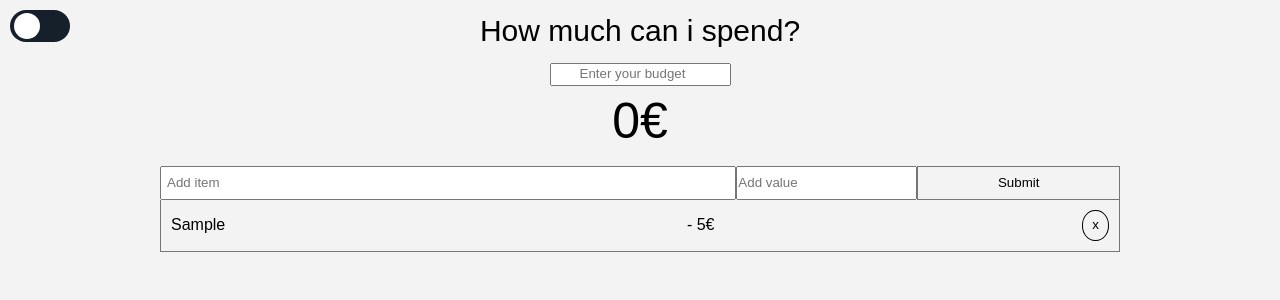
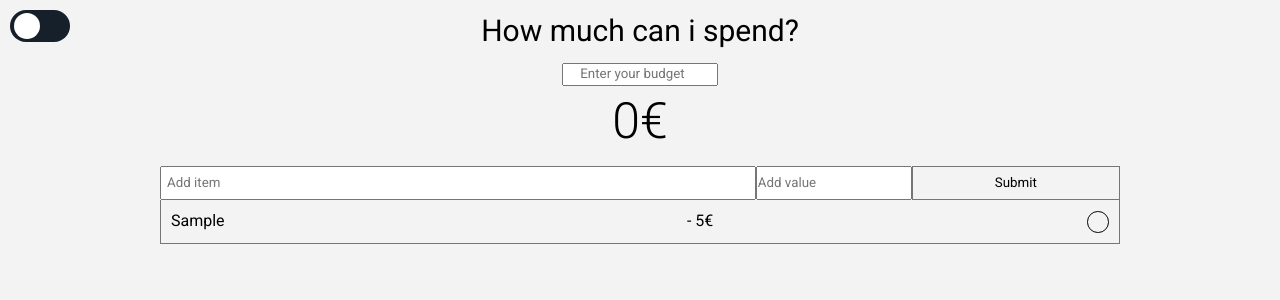
Before and after one commit to martti-n/budget-app, a Vue app: page / in a window 1280 px wide. Both pictures are taken after typing "Sample", "5" into the empty fields and a click on the input "Submit". Shown: the top 300 px of the page. Built offline with nearby package versions, Linux system fonts and the light colour scheme.

Commit message:
few more styling fixes

```diff
--- a/public/index.html
+++ b/public/index.html
@@ -4,7 +4,7 @@
     <meta charset="utf-8">
     <meta http-equiv="X-UA-Compatible" content="IE=edge">
     <meta name="viewport" content="width=device-width,initial-scale=1.0">
-
+    <link href="https://fonts.googleapis.com/css?family=Roboto:300,400,500,700&display=swap" rel="stylesheet">
     <title>Martti's Budget</title>
   </head>
   <body>
--- a/src/App.vue
+++ b/src/App.vue
@@ -47,8 +47,9 @@ export default {
         box-sizing: border-box;
         margin: 0;
         padding: 0;
-        font-family: Arial, Helvetica, sans-serif;
+        font-family: 'Roboto', sans-serif;
         line-height: 1.4;
+        font-weight: 400;
       }
 
       .app {
--- a/src/components/ExpenseItem.vue
+++ b/src/components/ExpenseItem.vue
@@ -6,7 +6,7 @@
             </div>
             <div class="col-2">
                 - {{expense.value}}€
-                <button @click="$emit('del-expense', expense.id)" class="del">x</button>
+                <button @click="$emit('del-expense', expense.id)" class="del"></button>
             </div>
         </div>
 
@@ -73,8 +73,8 @@ export default {
       .del {
           background: #15202b;
           color: #fff;
-          border: none;
-          padding: 5px 9px;
+          border: 1px solid rgb(73, 72, 72);
+          padding:10px 10px;
           border-radius: 50%;
           cursor: pointer;
           float: right;
@@ -93,7 +93,7 @@ export default {
       }
 
       .light .del:hover {
-          background: black;
+          background: #e76262;
           color: #f3f3f3;
       }
 </style>
```
